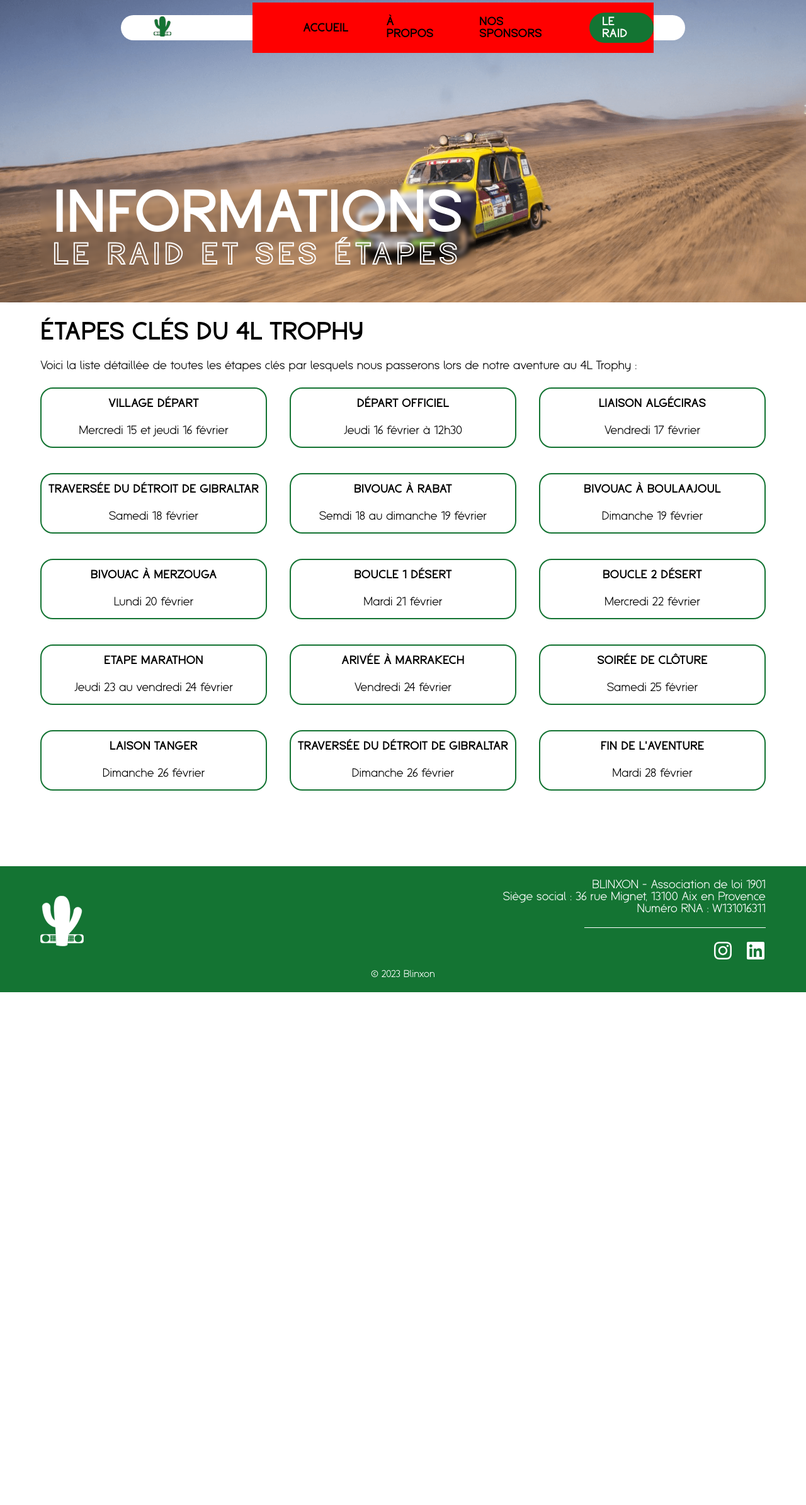
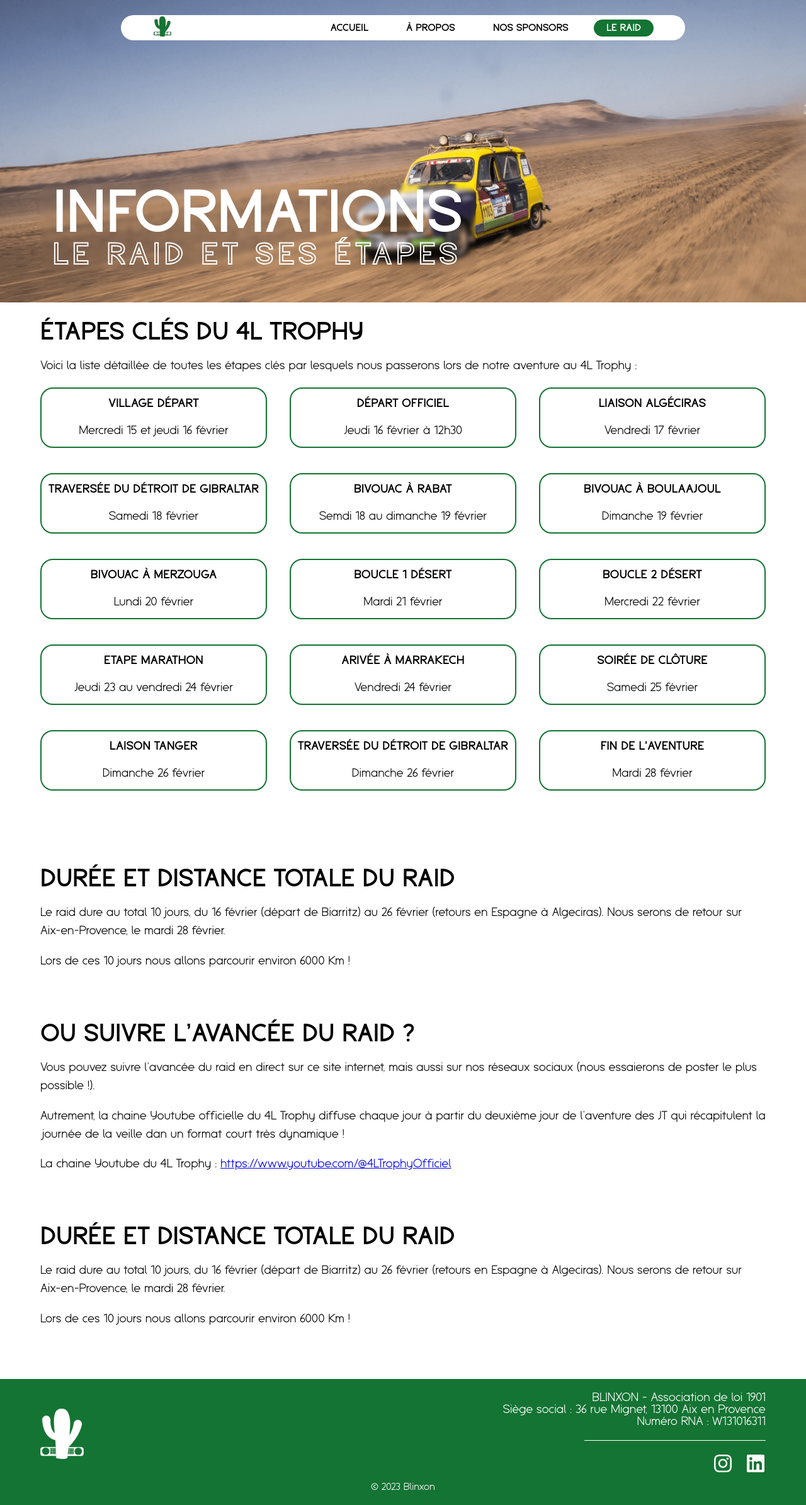
Before and after one commit to EloxFire/blinxon-ts, a React (Create React App) app: page /raid in a window 1280 px wide. Shown: the whole page at 63% size. Before the commit the page ends 1575 px from the top, so only its background shows below. Built offline with nearby package versions, Linux system fonts and the light colour scheme.

Commit message:
Added raid content

```diff
--- a/src/pages/Raid.tsx
+++ b/src/pages/Raid.tsx
@@ -21,6 +21,7 @@
         </div>
       </div>
       <div className="content">
+        <div>
           <h1>étapes clés du 4L Trophy</h1>
           <p>Voici la liste détaillée de toutes les étapes clés par lesquels nous passerons lors de notre aventure au 4L Trophy :</p>
 
@@ -42,6 +43,23 @@
             <Step title="Fin de l'aventure" date="Mardi 28 février" />
           </div>
         </div>
+        <div style={{ marginTop: '10vh' }}>
+          <h1>Durée et distance totale du raid</h1>
+          <p>Le raid dure au total 10 jours, du 16 février (départ de Biarritz) au 26 février (retours en Espagne à Algeciras). Nous serons de retour sur Aix-en-Provence, le mardi 28 février.</p>
+          <p>Lors de ces 10 jours nous allons parcourir environ 6000 Km !</p>
+        </div>
+        <div style={{ marginTop: '10vh' }}>
+          <h1>ou suivre l’avancée du raid ?</h1>
+          <p>Vous pouvez suivre l’avancée du raid en direct sur ce site internet, mais aussi sur nos réseaux sociaux (nous essaierons de poster le plus possible !).</p>
+          <p>Autrement, la chaine Youtube officielle du 4L Trophy diffuse chaque jour à partir du deuxième jour de l’aventure des JT qui récapitulent la journée de la veille dan un format court très dynamique !</p>
+          <p>La chaine Youtube du 4L Trophy : <a href="https://www.youtube.com/@4LTrophyOfficiel" target={'_blank'} rel="noreferrer">https://www.youtube.com/@4LTrophyOfficiel</a></p>
+        </div>
+        <div style={{ marginTop: '10vh' }}>
+          <h1>Durée et distance totale du raid</h1>
+          <p>Le raid dure au total 10 jours, du 16 février (départ de Biarritz) au 26 février (retours en Espagne à Algeciras). Nous serons de retour sur Aix-en-Provence, le mardi 28 février.</p>
+          <p>Lors de ces 10 jours nous allons parcourir environ 6000 Km !</p>
+        </div>
+      </div>
     </div>
   )
 }
--- a/src/styles/components/navbar.scss
+++ b/src/styles/components/navbar.scss
@@ -39,7 +39,7 @@
 
   .navbar-right {
     width: 80%;
-    background-color: red;
+    // background-color: red;
 
     @media only screen and (max-width: $mobileBreakpoint) {
       width: 80%;
@@ -64,12 +64,21 @@
         font-weight: bold;
         color: $black;
         text-decoration: none;
-        transition: all 0.3s ease-in-out;
+        // transition: all 0.3s ease-in-out;
         list-style: none;
         text-transform: uppercase;
         padding: 5px 20px 5px 20px;
         border-radius: 30px;
         margin-left: 20px;
+        // background-color: blue;
+
+        @media only screen and (max-width: 1700px) {
+          font-size: 1rem;
+        }
+
+        @media only screen and (max-width: 1230px) {
+          text-align: center;
+        }
 
         &:hover {
           background-color: $green;
@@ -79,6 +88,7 @@
           text-decoration: none;
           color: $black;
           transition: .3s;
+          // background-color: green;
 
           &:hover {
             color: $white;
```
Lines whose indentation alone changed are shown as unchanged.
